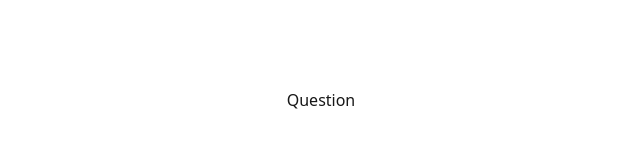
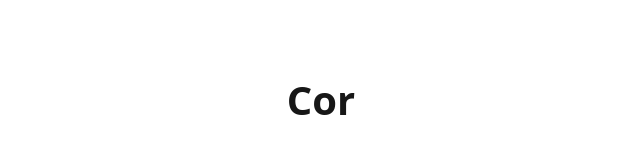
Before and after one commit to DeboraBorgesDev/next-quiz, a Next.js app: page / in a window 1280 px wide. Shown: the part 300-454 px from the top of the page, without its empty margins (319-959 px from the left). Built offline with nearby package versions, Linux system fonts and the light colour scheme.

Commit message:
criação do componente de titulo

```diff
--- a/src/components/question/index.tsx
+++ b/src/components/question/index.tsx
@@ -1,5 +1,6 @@
 import QuestionModel from "@/model/question";
 import styles from './style.module.css'
+import Title from "../title";
 interface QuestionProps {
     value: QuestionModel
 }
@@ -9,7 +10,7 @@ export default function Question(props: QuestionProps) {
 
     return(
         <div className={styles.question}>
-            <h1>Question</h1>
+            <Title value={question.title}/>
         </div>
     )
 }
--- /dev/null
+++ b/src/components/title/index.tsx
@@ -0,0 +1,13 @@
+import styles from './styles.module.css'
+
+interface TitleProps {
+    value: string
+}
+
+export default function Title(props: TitleProps){
+    return (
+        <div className={styles.title}>
+            <span className={styles.text}>{props.value}</span>
+        </div>
+    )
+}
--- /dev/null
+++ b/src/components/title/styles.module.css
@@ -0,0 +1,9 @@
+
+.title {
+    display: flex;
+}
+
+.text {
+    font-size: 2.5rem;
+    font-weight: 700;
+}
```
